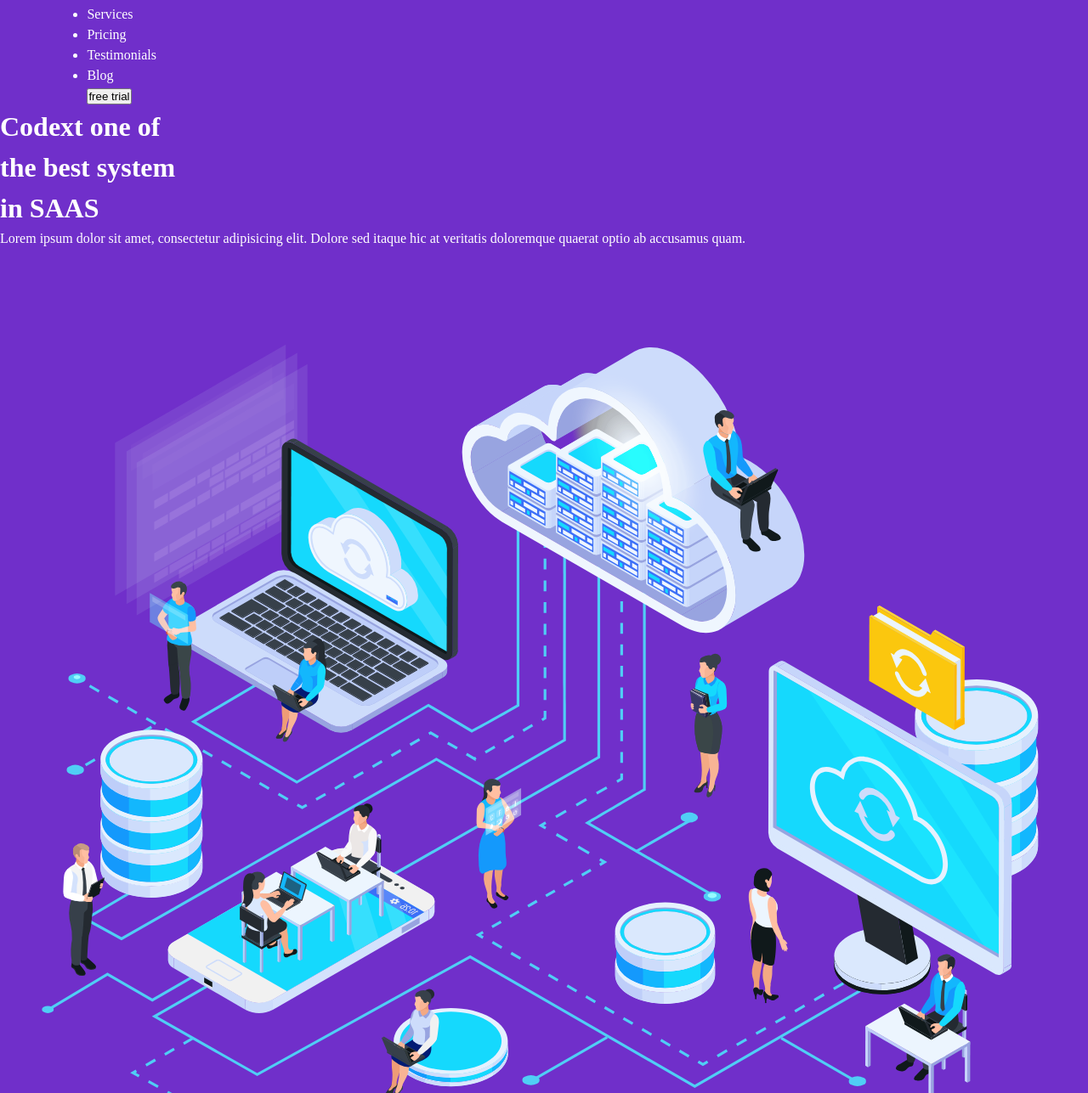
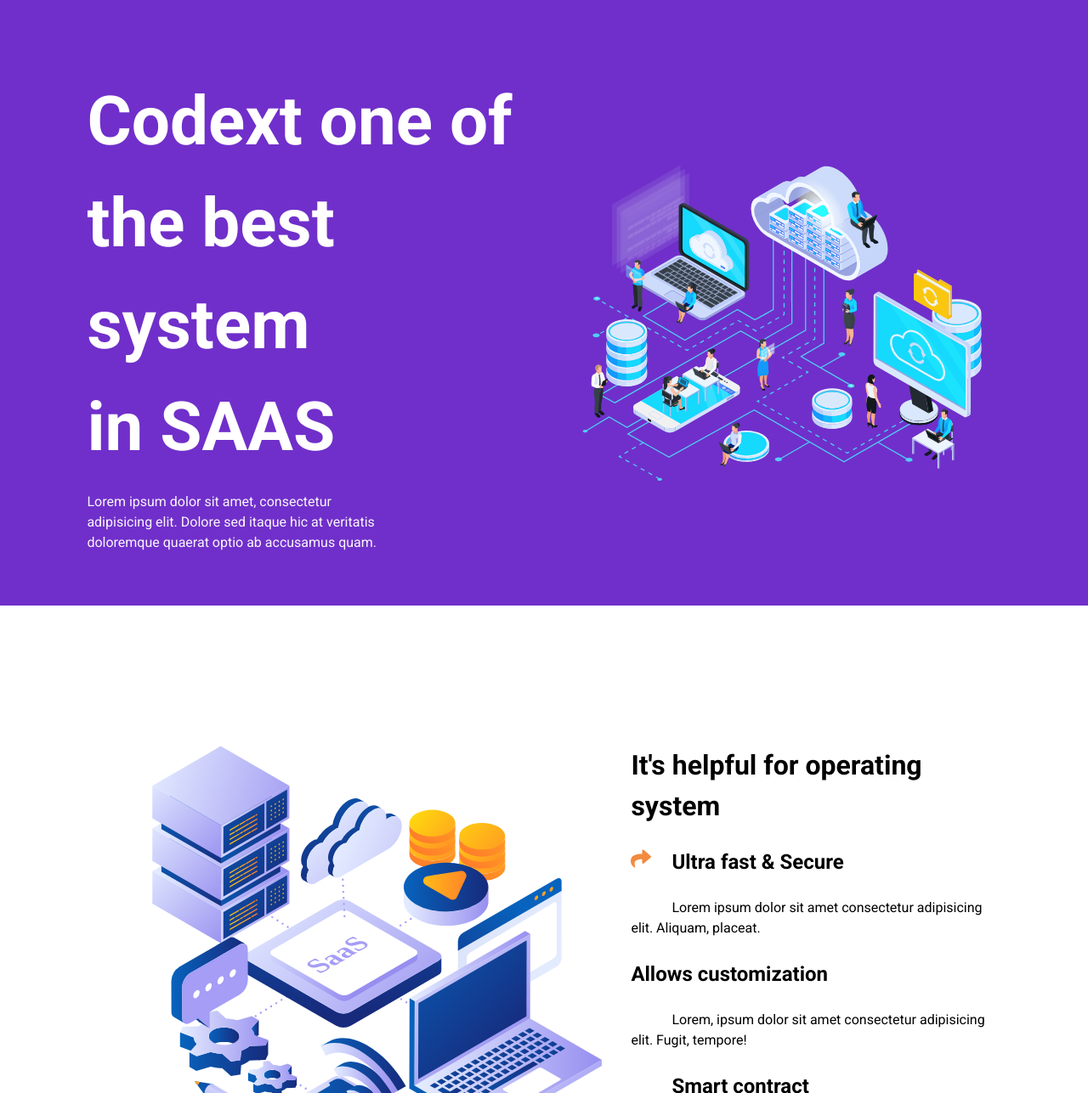
Before and after one commit to aj4abinjacob/HTML-CSS-Projects, a plain HTML site: page Project 13/index.html in a window 1280 px wide. Shown: the part 87-1374 px from the top of the page at 85% size. Drawn offline with Linux system fonts and the light colour scheme.

Commit message:
Project 13 half way

```diff
--- a/Project 13/index.html
+++ b/Project 13/index.html
@@ -5,6 +5,9 @@
     <meta http-equiv="X-UA-Compatible" content="IE=edge">
     <meta name="viewport" content="width=device-width, initial-scale=1.0">
     <title>Document</title>
+    <link rel="preconnect" href="https://fonts.googleapis.com">
+<link rel="preconnect" href="https://fonts.gstatic.com" crossorigin>
+<link href="https://fonts.googleapis.com/css2?family=Roboto:wght@300;400;700;900&display=swap" rel="stylesheet">
     <link rel="stylesheet" href="style.css">
 </head>
 <body>
@@ -21,14 +24,28 @@
             <button>free trial</button>
         </nav>
         <div class="header-content">
-            <h1 class="main-heading">
-                Codext one of <br />
-                the best system<br/>
-                in SAAS</h1>
-            <p>Lorem ipsum dolor sit amet, consectetur adipisicing elit. Dolore sed itaque hic at veritatis doloremque quaerat optio ab accusamus quam.</p>
+            <div class="header-content-writing">
+                <h1 class="main-heading">
+                    Codext one of <br />
+                    the best system<br/>
+                    in SAAS</h1>
+                <p>Lorem ipsum dolor sit amet, consectetur adipisicing elit. Dolore sed itaque hic at veritatis doloremque quaerat optio ab accusamus quam.</p>
+            </div>
             <img src="images\30495 [Converted]-01.svg" alt="">
         </div>
     </header>
-    <main></main>
+    <main>
+        <div class="middle-content">
+            <img src="images\Saas illustration-01.svg" alt="">
+            <div class="middle-content-writing">
+                <h2>It's helpful for operating<br/>system</h2>
+                <ul>
+                    <li><h2>Ultra fast & Secure</h2><br/><p>Lorem ipsum dolor sit amet consectetur adipisicing elit. Aliquam, placeat.</p></li>
+                    <li><h2>Allows customization</h2><br/><p>Lorem, ipsum dolor sit amet consectetur adipisicing elit. Fugit, tempore!</p></li>
+                    <li><h2>Smart contract</h2><br/><p>Lorem ipsum dolor sit amet consectetur, adipisicing elit. Molestias, ratione.</p></li>
+                </ul>
+            </div>
+        </div>
+    </main>
 </body>
 </html>
--- a/Project 13/style.css
+++ b/Project 13/style.css
@@ -58,11 +58,16 @@ below for letters like "p" and that space is added to images by default*/
     --header-btn-color:hsl(194, 87%, 52%);
     --nav-top-margin: 2%;
     --nav-lr-margin:8%;
+    --nav-btn-color:#1bbcef;
 }
 
+button{
+  border: none;
+}
 header{
     background-color: var(--header-bg-color);
     color:white;
+    height: 100vh;
 }
 
 nav{
@@ -70,3 +75,116 @@ nav{
     padding-left: var(--nav-lr-margin);
     padding-right: var(--nav-lr-margin);
 }
+
+
+body{
+  font-family: 'Roboto', sans-serif;
+}
+
+nav{
+  display: flex;
+  justify-content: space-between;
+  align-items: center;
+}
+
+nav ul{
+  display: flex;
+  align-items: center;
+  gap:3rem;
+}
+
+nav li{
+  display: block;
+  cursor: pointer;
+}
+
+nav li:first-child{
+  color: hsl(211, 75%, 56%);
+  border-bottom: 1px solid #cb69dd;
+
+}
+
+nav button{
+  background: var(--nav-btn-color);
+  padding: .5rem 1rem;
+  text-transform: uppercase;
+  color: white;
+}
+
+.header-content {
+  background: var(--header-bg-color);
+  display: flex;
+  justify-content: space-between;
+  margin: var(--nav-lr-margin);
+}
+
+.header-content h1{
+  font-size: 5rem;
+  margin-bottom: 1rem;
+}
+
+.header-content p{
+  width:40ch;
+  color: #f8f5fc;
+}
+
+.header-content img{
+  width:40vw;
+}
+
+.middle-content{
+  display: flex;
+  margin: var(--nav-lr-margin);
+  justify-content: space-between;
+  align-items: center;
+}
+
+.middle-content img{
+  width:50vw;
+}
+
+.middle-content-writing > h2{
+  font-size: 2rem;
+  margin-bottom: 1.5rem;
+}
+
+.middle-content h3{
+  margin-bottom: 1rem;
+}
+
+.middle-content p{
+  margin-bottom: 1.5rem;
+}
+.middle-content-writing li::marker{
+  content:"";
+}
+.middle-content-writing li:first-child > h2::before{
+  content:'';
+  display:inline-block;
+  height:1em;
+  width:1em;
+  background-image: url(images/reply-solid.svg);
+  background-size:contain;
+  margin-right: 1em;
+  transform: scale(-1,1);
+  background-repeat:no-repeat;
+}
+
+.middle-content-writing li:last-child > h2::before{
+  content:'';
+  display:inline-block;
+  height:1em;
+  width:1em;
+  background-image: url("images\reply-solid copy 2.svg");
+  background-size:contain;
+  margin-right: 1em;
+  transform: scale(-1,1);
+  background-repeat:no-repeat;
+}
+
+
+.middle-content-writing li > p::before{
+  content: "";
+  margin-right: 3em;
+
+}
```
Also changed, not shown: Project 13/images/reply-solid copy 2.svg (added), Project 13/images/reply-solid copy.svg (added), Project 13/images/reply-solid.svg (added).
